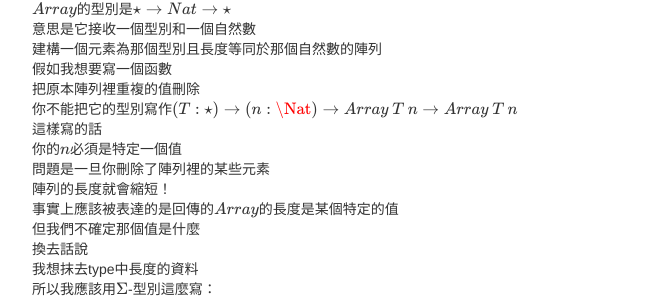
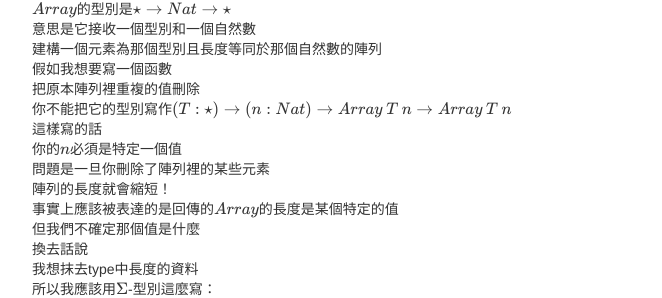
Before and after one commit to AndyShiue/AndyShiue.github.io, a Jekyll site: the page built from _posts/lambda/2016-09-18-Curry-Howard.md, in a window 1280 px wide and 900 px high, scrolled down 5977 px. Shown: the part 314-612 px from the top of the window, without its empty margins (168-830 px from the left). Built offline with Jekyll 4.4.1, drawn with Linux system fonts in a browser that asks for light colours; formulas are drawn with MathJax 3; comment, search, counter and statistics services are not loaded.

Commit message:
Fix latex.

```diff
--- a/_posts/lambda/2016-09-18-Curry-Howard.md
+++ b/_posts/lambda/2016-09-18-Curry-Howard.md
@@ -352,7 +352,7 @@ $$
 建構一個元素為那個型別且長度等同於那個自然數的陣列
 假如我想要寫一個函數
 把原本陣列裡重複的值刪除
-你不能把它的型別寫作\\((T: \star) \to (n: \Nat) \to Array \\: T \\: n \to Array \\: T \\: n\\)
+你不能把它的型別寫作\\((T: \star) \to (n: Nat) \to Array \\: T \\: n \to Array \\: T \\: n\\)
 這樣寫的話
 你的\\(n\\)必須是特定一個值
 問題是一旦你刪除了陣列裡的某些元素
```
